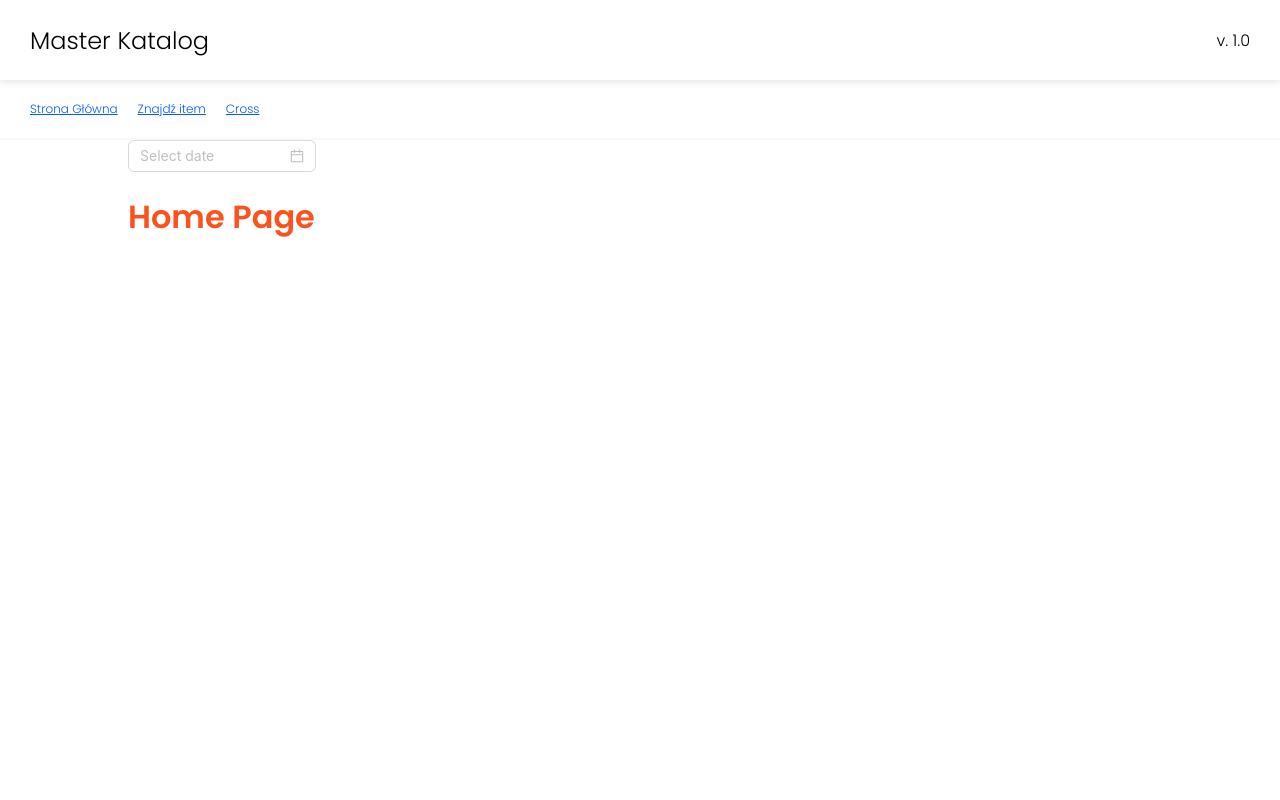
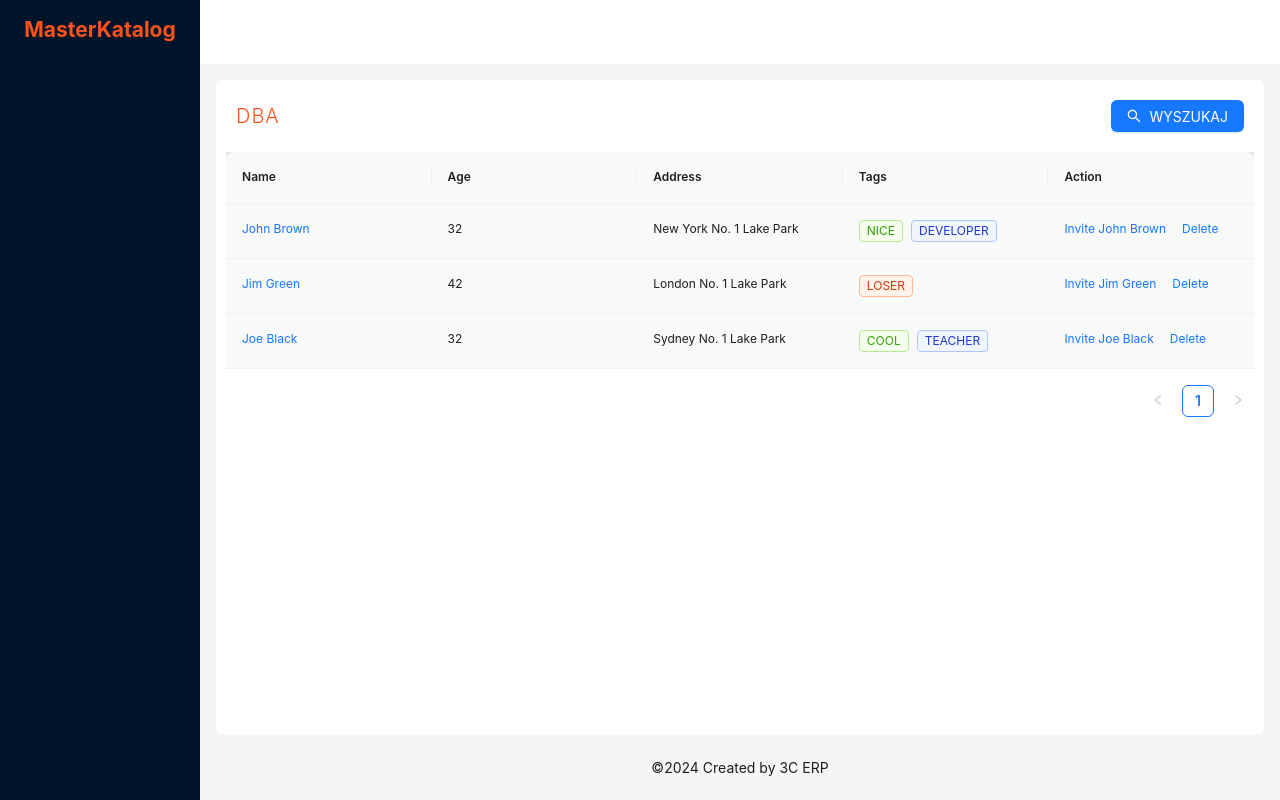
Before and after one commit to dawid-polak/master-catalog, a React (Vite) app: page / in a window 1280 px wide. Built offline with nearby package versions, Linux system fonts and the light colour scheme.

Commit message:
feat(app): Creation of an automatic layout building system to search for manufacturers

```diff
--- a/src/App.jsx
+++ b/src/App.jsx
@@ -1,11 +1,13 @@
 import { BrowserRouter, Routes, Route } from "react-router-dom";
+import { Layout, theme } from "antd";
+
+const { Header, Content, Footer } = Layout;
 
 // Styles
 import "./assets/scss/App.scss";
 
 // Componets
-import Navbar from "./components/Navbar";
-import Menu from "./components/Menu";
+import SiderUi from "./components/SiderUi";
 
 // Pages
 import FindItem from "./pages/FindItem";
@@ -13,19 +15,56 @@ import Home from "./pages/Home";
 import Cross from "./pages/Cross";
 
 function App() {
+     const {
+          token: { colorBgContainer, borderRadiusLG },
+     } = theme.useToken();
+
      return (
+          <Layout
+               style={{
+                    minHeight: "100vh",
+               }}
+          >
+               <SiderUi />
+               <Layout>
+                    <Header
+                         style={{
+                              background: colorBgContainer,
+                         }}
+                    />
+
+                    <Content
+                         style={{
+                              margin: "16px 16px 0px 16px",
+                              background: colorBgContainer,
+                              borderRadius: borderRadiusLG,
+                         }}
+                    >
                          <BrowserRouter>
-               <Navbar />
-               <Menu />
-
                               <div className="container">
                                    <Routes>
                                         <Route path="/" element={<Home />} />
-                         <Route path="/findItem" element={<FindItem />} />
-                         <Route path="/cross" element={<Cross />}/>
+                                        <Route
+                                             path="/findItem"
+                                             element={<FindItem />}
+                                        />
+                                        <Route
+                                             path="/cross"
+                                             element={<Cross />}
+                                        />
                                    </Routes>
                               </div>
                          </BrowserRouter>
+                    </Content>
+                    <Footer
+                         style={{
+                              textAlign: "center",
+                         }}
+                    >
+                         ©{new Date().getFullYear()} Created by 3C ERP
+                    </Footer>
+               </Layout>
+          </Layout>
      );
 }
 
--- /dev/null
+++ b/src/assets/composables/arrangementTemplate.js
@@ -0,0 +1,30 @@
+const arrangementOfTemplate = {
+     producent: {
+          dba: {
+               id: "dba",
+               name: "DBA",
+               form: [
+                    {
+                         id: "id",
+                         name: "Numer id",
+                         control: "input",
+                         type: "number",
+                    },
+                    {
+                         id: "sku",
+                         name: "Numer sku",
+                         control: "input",
+                         type: "string",
+                    },
+                    {
+                         id: "oem",
+                         name: "Numer oem",
+                         control: "input",
+                         type: "string",
+                    },
+               ],
+          },
+     },
+};
+
+export default arrangementOfTemplate;
--- a/src/assets/scss/App.scss
+++ b/src/assets/scss/App.scss
@@ -14,8 +14,9 @@ body {
 }
 
 .container {
-  width: 80%;
+  // width: 80%;
   margin: auto;
+  padding: 10px;
 }
 
 // UI
--- /dev/null
+++ b/src/assets/scss/main/variables.scss
@@ -0,0 +1,4 @@
+$color-primary: "#0057FF";
+$color-green: "#36B067";
+$color-orange: "#FC521E";
+$color-black: "#000000";
--- /dev/null
+++ b/src/assets/scss/template/Producent.scss
@@ -0,0 +1,14 @@
+.top {
+     padding: 10px 10px 20px 10px;
+     display: flex;
+     justify-content: space-between;
+     align-items: center;
+     width: 100%;
+
+     .title {
+          font-size: 20px;
+          color: #fc521e;
+          font-weight: 300;
+          letter-spacing: 1px;
+     }
+}
--- /dev/null
+++ b/src/assets/scss/template/ProducentForm.scss
@@ -0,0 +1,7 @@
+.form {
+
+
+     .control {
+        padding: 5px;
+     }
+}
--- /dev/null
+++ b/src/components/SiderUi.jsx
@@ -0,0 +1,36 @@
+import { Layout } from "antd";
+import { Link } from "react-router-dom";
+
+const { Sider } = Layout;
+
+export default function SiderUi() {
+     return (
+          <Sider breakpoint="lg" collapsedWidth="0">
+               <div style={{ textAlign: "center" }}>
+                    <h1>MasterKatalog</h1>
+               </div>
+               {/* <Menu
+                    theme="dark"
+                    mode="inline"
+                    defaultSelectedKeys={["4"]}
+                    items={items}
+               /> */}
+
+               <div>
+                    <ul>
+                         {/* <Link to="/" className="hyperlink">
+                              Strona Główna
+                         </Link>
+
+                         <Link to="/findItem" className="hyperlink">
+                              Znajdź item
+                         </Link>
+
+                         <Link to="/cross" className="hyperlink">
+                              Cross
+                         </Link> */}
+                    </ul>
+               </div>
+          </Sider>
+     );
+}
--- /dev/null
+++ b/src/components/template/Producent.jsx
@@ -0,0 +1,117 @@
+import { SearchOutlined } from "@ant-design/icons";
+import { Space, Table, Tag, Button, Modal } from "antd";
+
+import "../../assets/scss/template/Producent.scss";
+import { useState } from "react";
+
+// Components
+import ProducentForm from "./ProducentForm";
+
+// Data
+import arrangementOfTemplate from "../../assets/composables/arrangementTemplate";
+
+export default function Producent() {
+     const columns = [
+          {
+               title: "Name",
+               dataIndex: "name",
+               key: "name",
+               render: (text) => <a>{text}</a>,
+          },
+          {
+               title: "Age",
+               dataIndex: "age",
+               key: "age",
+          },
+          {
+               title: "Address",
+               dataIndex: "address",
+               key: "address",
+          },
+          {
+               title: "Tags",
+               key: "tags",
+               dataIndex: "tags",
+               render: (_, { tags }) => (
+                    <>
+                         {tags.map((tag) => {
+                              let color = tag.length > 5 ? "geekblue" : "green";
+                              if (tag === "loser") {
+                                   color = "volcano";
+                              }
+                              return (
+                                   <Tag color={color} key={tag}>
+                                        {tag.toUpperCase()}
+                                   </Tag>
+                              );
+                         })}
+                    </>
+               ),
+          },
+          {
+               title: "Action",
+               key: "action",
+               render: (_, record) => (
+                    <Space size="middle">
+                         <a>Invite {record.name}</a>
+                         <a>Delete</a>
+                    </Space>
+               ),
+          },
+     ];
+
+     const data = [
+          {
+               key: "1",
+               name: "John Brown",
+               age: 32,
+               address: "New York No. 1 Lake Park",
+               tags: ["nice", "developer"],
+          },
+          {
+               key: "2",
+               name: "Jim Green",
+               age: 42,
+               address: "London No. 1 Lake Park",
+               tags: ["loser"],
+          },
+          {
+               key: "3",
+               name: "Joe Black",
+               age: 32,
+               address: "Sydney No. 1 Lake Park",
+               tags: ["cool", "teacher"],
+          },
+     ];
+
+     const [openForm, setOpenForm] = useState(false);
+
+     return (
+          <>
+               <div className="top">
+                    <div className="title">DBA</div>
+                    <Button
+                         type="primary"
+                         icon={<SearchOutlined />}
+                         iconPosition="start"
+                         onClick={() => setOpenForm(true)}
+                    >
+                         Wyszukaj
+                    </Button>
+               </div>
+
+               <Table columns={columns} dataSource={data} />
+
+               <Modal
+                    open={openForm}
+                    onCancel={() => setOpenForm(false)}
+                    title="DBA"
+               >
+                    <ProducentForm
+                         producent={"dba"}
+                         arrangement={arrangementOfTemplate.producent["dba"]}
+                    />
+               </Modal>
+          </>
+     );
+}
--- /dev/null
+++ b/src/components/template/ProducentForm.jsx
@@ -0,0 +1,56 @@
+import { useEffect, useState } from "react";
+import { Input, Button } from "antd";
+
+// Styles
+import "../../assets/scss/template/ProducentForm.scss";
+
+export default function ProducentForm({ producent, arrangement }) {
+     const [dataForm, setDataForm] = useState({});
+
+     let controls = {
+          input: Input,
+          button: Button,
+     };
+
+     //  USE EFFECTS
+     useEffect(() => {
+          createDataForm(arrangement.form);
+     }, [arrangement]);
+
+     //  FUNCTIONS
+     function createDataForm(formStructure) {
+          if (!formStructure) return;
+
+          setDataForm((prevState) => {
+               const newDataForm = { ...prevState };
+
+               formStructure.forEach((item) => {
+                    // w przyszłości mozna uwzglednić ostanio wyszukane dane
+                    newDataForm[item.id] = null;
+               });
+
+               return newDataForm;
+          });
+     }
+
+     //  RENDER ELEMENTS HTML
+     const formStructure = arrangement.form.map((item, index) => {
+          let Control = controls[item.control];
+
+          return (
+               <div key={index} className="control">
+                    <Control
+                         placeholder={item.name}
+                         type={item.type}
+                         value={dataForm[item.id]}
+                    />
+               </div>
+          );
+     });
+
+     return (
+          <form className="form">
+               {Object.keys(dataForm).length > 0 && formStructure}
+          </form>
+     );
+}
--- a/src/pages/Home.jsx
+++ b/src/pages/Home.jsx
@@ -1,13 +1,11 @@
+import { DatePicker } from "antd";
 
-import { DatePicker } from 'antd';
+import Producent from "../components/template/Producent";
 
-
-export default function Home () {
-    return  (
-        <>
-
-        <DatePicker />
-            <h1>Home Page</h1>
-        </>
-    )
+export default function Home() {
+     return (
+          <>
+               <Producent />
+          </>
+     );
 }
```
Also changed, not shown: src/assets/imgs/logo.png (added). Lines whose indentation alone changed are shown as unchanged.
